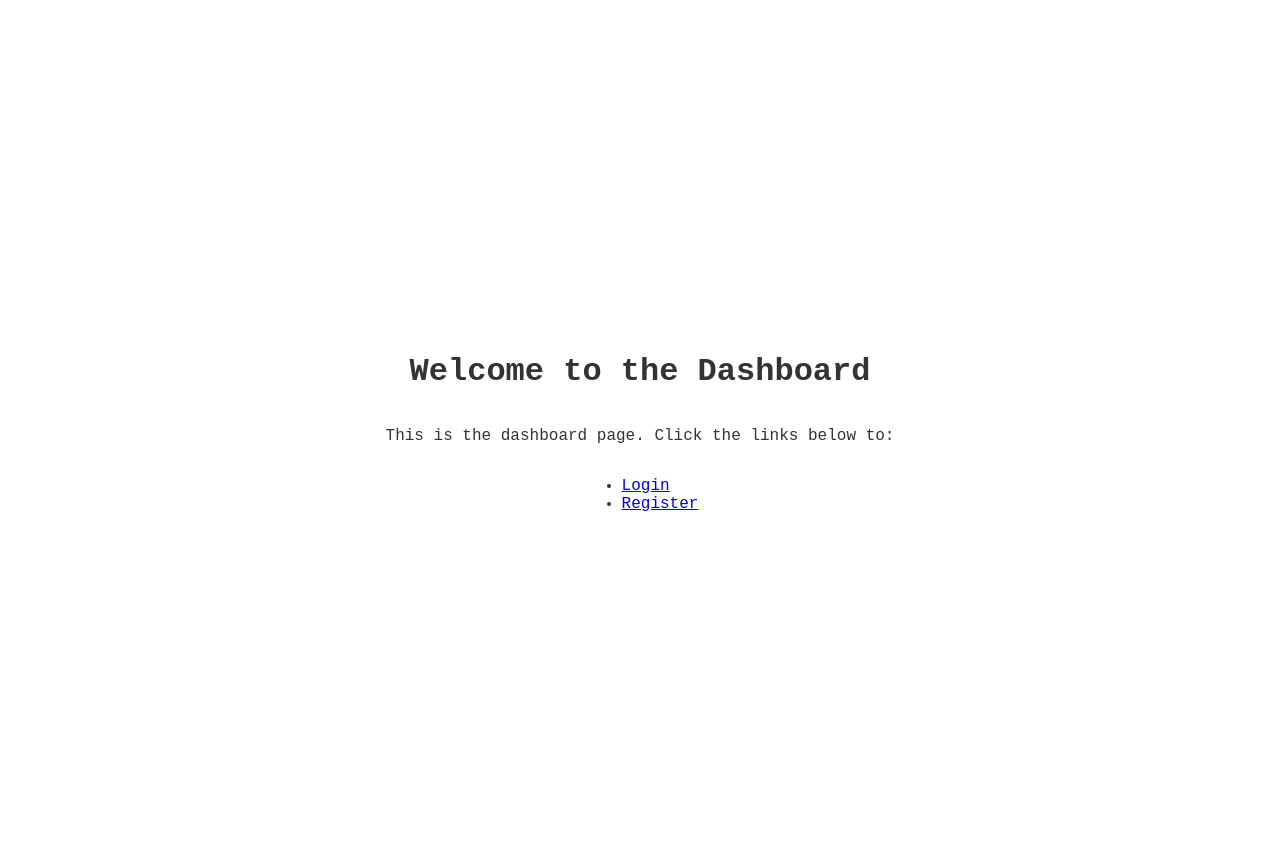
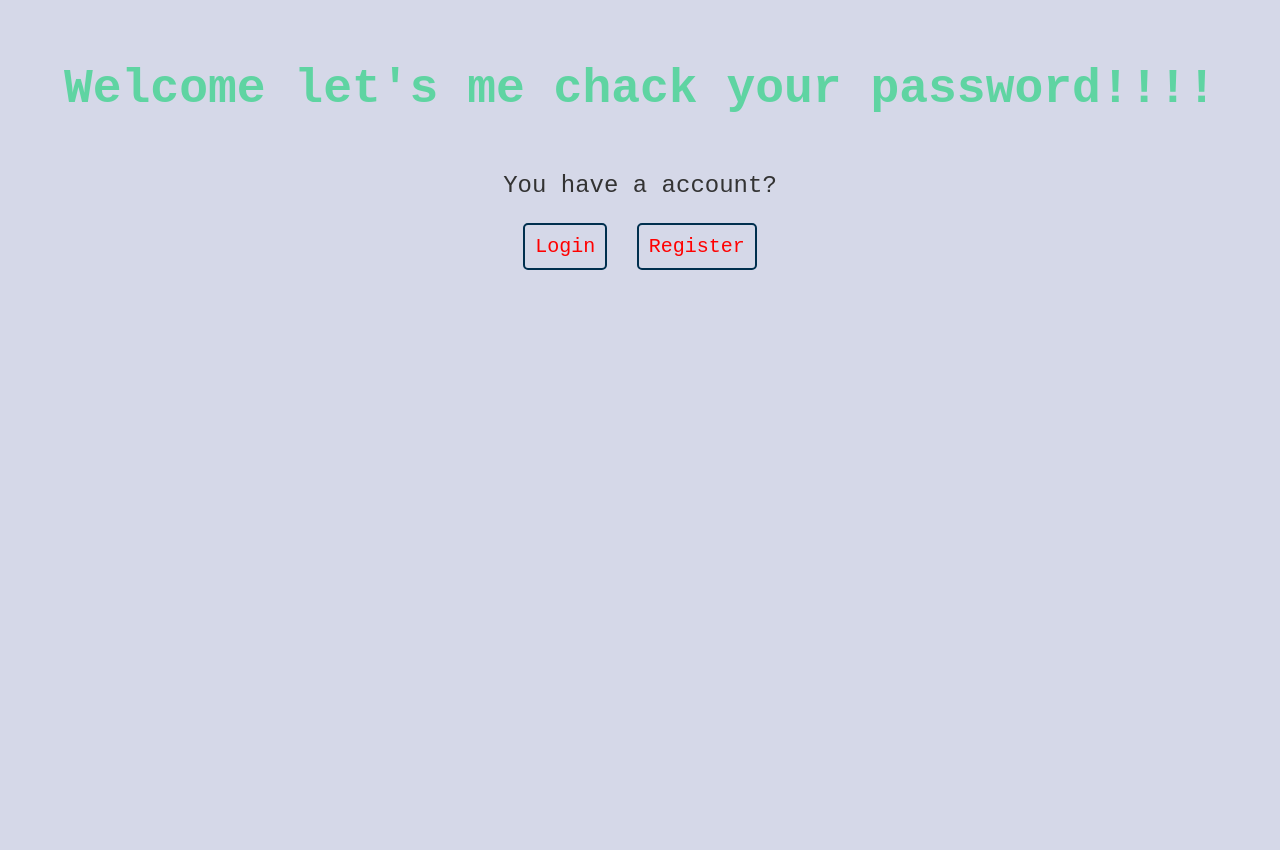
Before and after one commit to sakkarin31/web_101, a Flask app: page / in a window 1280 px wide. Run offline with Flask 3, Linux system fonts and the light colour scheme.

Commit message:
test acc2 and theme dashboard

```diff
--- a/templates/dashboard.html
+++ b/templates/dashboard.html
@@ -7,23 +7,53 @@
     <style>
         body {
             font-family: 'Courier New', Courier, monospace;
-            background-color: #fff;
+            background-color: #d5d8e8;
             margin: 0;
             padding: 20px;
             padding-top: 30px;
             color: #333;
             display: flex;
-            justify-content: center;
             align-items: center;
             height: 100vh;
             flex-direction: column;
         }
+        h1 {
+            color: #5fd4a2;
+            font-size: 48px;
+        }
+        p {
+            font-size: 24px;
+            text-align: center;
+            margin-bottom: 20px;
+        }
+        ul {
+            list-style-type: none;
+            padding: 0;
+            text-align: center;
+        }
+        li {
+            display: inline-block;
+            margin: 0 10px;
+        }
+        a {
+            text-decoration: none;
+            color: #ff0000;
+            font-size: 20px;
+            padding: 10px;
+            border: 2px solid #002f4e;
+            border-radius: 5px;
+            transition: background-color 0.3s;
+        }
+        a:hover {
+            background-color: #e2a7eb;
+            color: #00502f;
+        }
     </style>
 </head>
 <body>
-    <h1>Welcome to the Dashboard</h1>
+    <h1>Welcome let's me chack your password!!!!</h1>
     <p>
-        This is the dashboard page. Click the links below to:
+        You have a account?
     </p>
     <ul>
         <li><a href="{{ url_for('login') }}">Login</a></li>
```
Also changed, not shown: instance/users.db.
